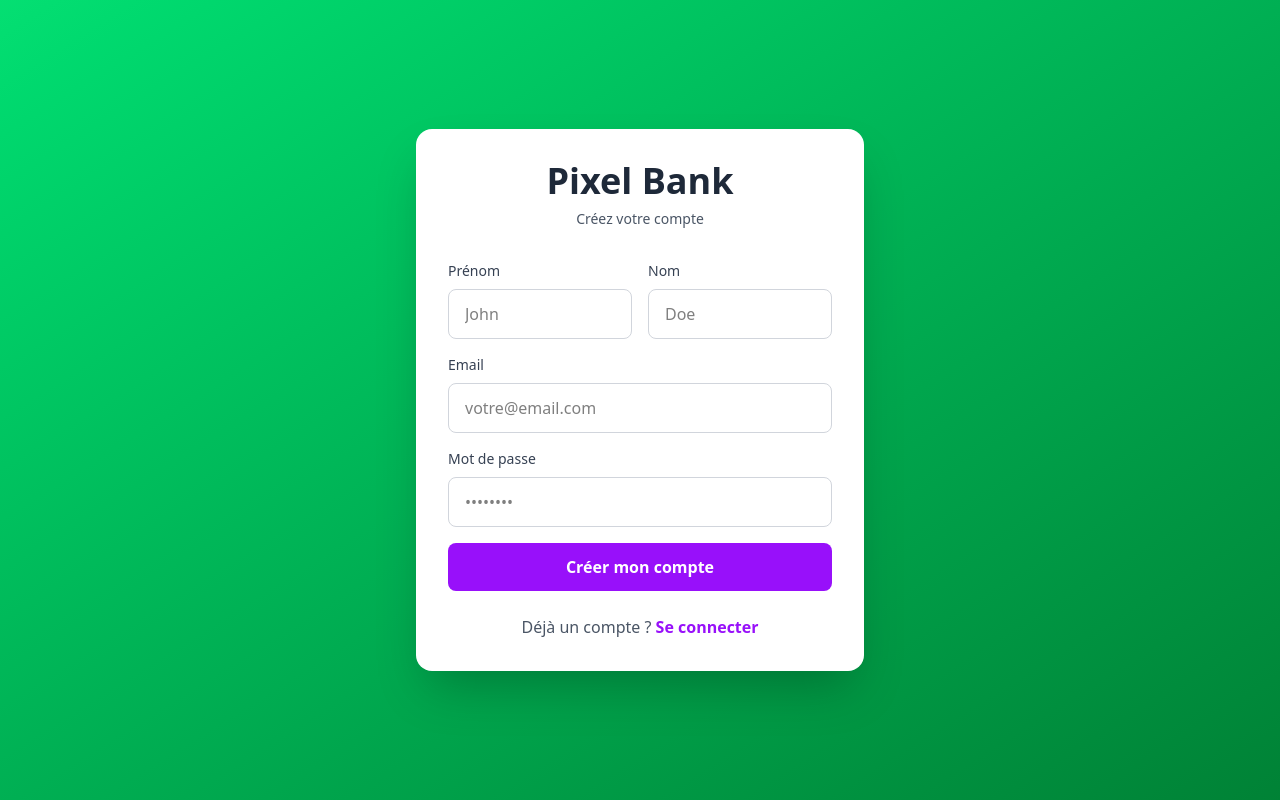
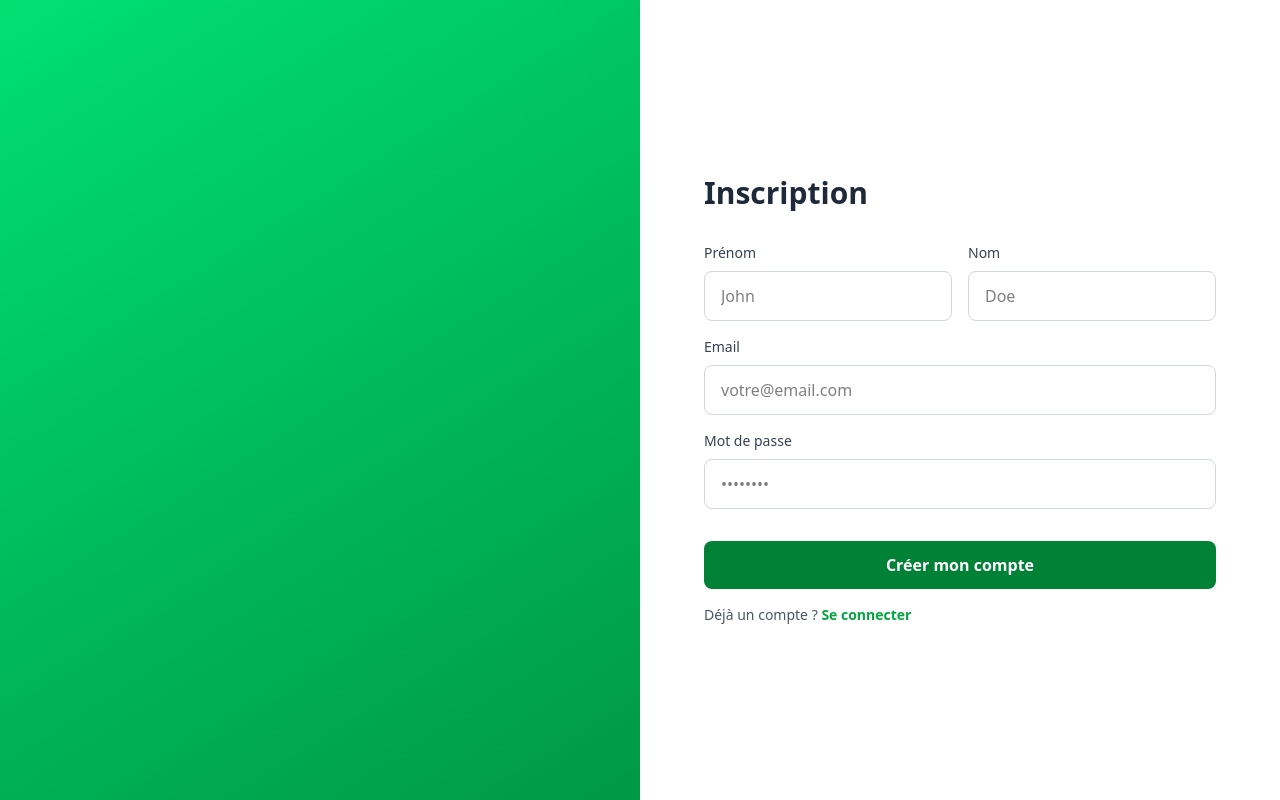
Before and after one commit to simontessard/pixel-bank, a Vue app in the folder client/: page /register in a window 1280 px wide. Built offline with nearby package versions, Linux system fonts and the light colour scheme.

Commit message:
Views improvements

```diff
--- a/client/src/components/icons/IconCommunity.vue
+++ /dev/null
@@ -1,7 +0,0 @@
-<template>
-  <svg xmlns="http://www.w3.org/2000/svg" width="20" height="20" fill="currentColor">
-    <path
-      d="M15 4a1 1 0 1 0 0 2V4zm0 11v-1a1 1 0 0 0-1 1h1zm0 4l-.707.707A1 1 0 0 0 16 19h-1zm-4-4l.707-.707A1 1 0 0 0 11 14v1zm-4.707-1.293a1 1 0 0 0-1.414 1.414l1.414-1.414zm-.707.707l-.707-.707.707.707zM9 11v-1a1 1 0 0 0-.707.293L9 11zm-4 0h1a1 1 0 0 0-1-1v1zm0 4H4a1 1 0 0 0 1.707.707L5 15zm10-9h2V4h-2v2zm2 0a1 1 0 0 1 1 1h2a3 3 0 0 0-3-3v2zm1 1v6h2V7h-2zm0 6a1 1 0 0 1-1 1v2a3 3 0 0 0 3-3h-2zm-1 1h-2v2h2v-2zm-3 1v4h2v-4h-2zm1.707 3.293l-4-4-1.414 1.414 4 4 1.414-1.414zM11 14H7v2h4v-2zm-4 0c-.276 0-.525-.111-.707-.293l-1.414 1.414C5.42 15.663 6.172 16 7 16v-2zm-.707 1.121l3.414-3.414-1.414-1.414-3.414 3.414 1.414 1.414zM9 12h4v-2H9v2zm4 0a3 3 0 0 0 3-3h-2a1 1 0 0 1-1 1v2zm3-3V3h-2v6h2zm0-6a3 3 0 0 0-3-3v2a1 1 0 0 1 1 1h2zm-3-3H3v2h10V0zM3 0a3 3 0 0 0-3 3h2a1 1 0 0 1 1-1V0zM0 3v6h2V3H0zm0 6a3 3 0 0 0 3 3v-2a1 1 0 0 1-1-1H0zm3 3h2v-2H3v2zm1-1v4h2v-4H4zm1.707 4.707l.586-.586-1.414-1.414-.586.586 1.414 1.414z"
-    />
-  </svg>
-</template>
--- a/client/src/components/icons/IconDocumentation.vue
+++ /dev/null
@@ -1,7 +0,0 @@
-<template>
-  <svg xmlns="http://www.w3.org/2000/svg" width="20" height="17" fill="currentColor">
-    <path
-      d="M11 2.253a1 1 0 1 0-2 0h2zm-2 13a1 1 0 1 0 2 0H9zm.447-12.167a1 1 0 1 0 1.107-1.666L9.447 3.086zM1 2.253L.447 1.42A1 1 0 0 0 0 2.253h1zm0 13H0a1 1 0 0 0 1.553.833L1 15.253zm8.447.833a1 1 0 1 0 1.107-1.666l-1.107 1.666zm0-14.666a1 1 0 1 0 1.107 1.666L9.447 1.42zM19 2.253h1a1 1 0 0 0-.447-.833L19 2.253zm0 13l-.553.833A1 1 0 0 0 20 15.253h-1zm-9.553-.833a1 1 0 1 0 1.107 1.666L9.447 14.42zM9 2.253v13h2v-13H9zm1.553-.833C9.203.523 7.42 0 5.5 0v2c1.572 0 2.961.431 3.947 1.086l1.107-1.666zM5.5 0C3.58 0 1.797.523.447 1.42l1.107 1.666C2.539 2.431 3.928 2 5.5 2V0zM0 2.253v13h2v-13H0zm1.553 13.833C2.539 15.431 3.928 15 5.5 15v-2c-1.92 0-3.703.523-5.053 1.42l1.107 1.666zM5.5 15c1.572 0 2.961.431 3.947 1.086l1.107-1.666C9.203 13.523 7.42 13 5.5 13v2zm5.053-11.914C11.539 2.431 12.928 2 14.5 2V0c-1.92 0-3.703.523-5.053 1.42l1.107 1.666zM14.5 2c1.573 0 2.961.431 3.947 1.086l1.107-1.666C18.203.523 16.421 0 14.5 0v2zm3.5.253v13h2v-13h-2zm1.553 12.167C18.203 13.523 16.421 13 14.5 13v2c1.573 0 2.961.431 3.947 1.086l1.107-1.666zM14.5 13c-1.92 0-3.703.523-5.053 1.42l1.107 1.666C11.539 15.431 12.928 15 14.5 15v-2z"
-    />
-  </svg>
-</template>
--- a/client/src/components/icons/IconSupport.vue
+++ /dev/null
@@ -1,7 +0,0 @@
-<template>
-  <svg xmlns="http://www.w3.org/2000/svg" width="20" height="20" fill="currentColor">
-    <path
-      d="M10 3.22l-.61-.6a5.5 5.5 0 0 0-7.666.105 5.5 5.5 0 0 0-.114 7.665L10 18.78l8.39-8.4a5.5 5.5 0 0 0-.114-7.665 5.5 5.5 0 0 0-7.666-.105l-.61.61z"
-    />
-  </svg>
-</template>
--- a/client/src/components/icons/IconTooling.vue
+++ /dev/null
@@ -1,19 +0,0 @@
-<!-- This icon is from <https://github.com/Templarian/MaterialDesign>, distributed under Apache 2.0 (https://www.apache.org/licenses/LICENSE-2.0) license-->
-<template>
-  <svg
-    xmlns="http://www.w3.org/2000/svg"
-    xmlns:xlink="http://www.w3.org/1999/xlink"
-    aria-hidden="true"
-    role="img"
-    class="iconify iconify--mdi"
-    width="24"
-    height="24"
-    preserveAspectRatio="xMidYMid meet"
-    viewBox="0 0 24 24"
-  >
-    <path
-      d="M20 18v-4h-3v1h-2v-1H9v1H7v-1H4v4h16M6.33 8l-1.74 4H7v-1h2v1h6v-1h2v1h2.41l-1.74-4H6.33M9 5v1h6V5H9m12.84 7.61c.1.22.16.48.16.8V18c0 .53-.21 1-.6 1.41c-.4.4-.85.59-1.4.59H4c-.55 0-1-.19-1.4-.59C2.21 19 2 18.53 2 18v-4.59c0-.32.06-.58.16-.8L4.5 7.22C4.84 6.41 5.45 6 6.33 6H7V5c0-.55.18-1 .57-1.41C7.96 3.2 8.44 3 9 3h6c.56 0 1.04.2 1.43.59c.39.41.57.86.57 1.41v1h.67c.88 0 1.49.41 1.83 1.22l2.34 5.39z"
-      fill="currentColor"
-    ></path>
-  </svg>
-</template>
--- a/client/src/views/LoginView.vue
+++ b/client/src/views/LoginView.vue
@@ -1,53 +1,64 @@
 <template>
-  <div class="min-h-screen bg-gradient-to-br from-green-400 to-green-700 flex items-center justify-center p-4">
-    <div class="bg-white rounded-2xl shadow-2xl w-full max-w-md p-8">
-      <div class="text-center mb-8">
-        <h1 class="text-4xl font-bold text-gray-800 mb-2">Pixel Bank</h1>
-        <p class="text-gray-600 text-sm">Connectez-vous à votre compte</p>
-      </div>
+  <div class="min-h-screen bg-gradient-to-br from-green-400 to-green-700 flex items-center justify-end">
 
-      <form @submit.prevent="handleLogin" class="space-y-6">
-        <div>
+    <div class="min-h-screen flex flex-col items-center justify-center bg-white w-full lg:w-1/2 p-8">
+
+      <div class="max-w-lg w-full">
+
+        <h1 class="text-2xl md:text-3xl font-bold text-gray-800 mb-6 md:mb-8">
+          Connexion
+        </h1>
+
+        <form @submit.prevent="handleLogin" class="w-full">
+
+          <div class="mb-8">
+
+            <div class="mb-4">
               <label class="block text-sm font-medium text-gray-700 mb-2">Email</label>
               <input
                 v-model="email"
                 type="email"
                 required
-            class="w-full px-4 py-3 border border-gray-300 rounded-lg focus:ring-2 focus:ring-blue-500 focus:border-transparent outline-none transition"
+                class="w-full px-4 py-3 border border-gray-300 rounded-lg focus:ring-2 focus:ring-green-500 focus:border-transparent outline-none transition"
                 placeholder="votre@email.com"
               />
             </div>
 
-        <div>
+            <div class="mb-4">
               <label class="block text-sm font-medium text-gray-700 mb-2">Mot de passe</label>
               <input
                 v-model="password"
                 type="password"
                 required
-            class="w-full px-4 py-3 border border-gray-300 rounded-lg focus:ring-2 focus:ring-blue-500 focus:border-transparent outline-none transition"
+                class="w-full px-4 py-3 border border-gray-300 rounded-lg focus:ring-2 focus:ring-green-500 focus:border-transparent outline-none transition"
                 placeholder="••••••••"
               />
             </div>
 
-        <div v-if="error" class="bg-red-50 border border-red-200 text-red-700 px-4 py-3 rounded-lg">
+            <div v-if="error" class="bg-red-50 border border-red-200 text-red-700 text-sm px-3 py-2.5 rounded-lg">
               {{ error }}
+            </div>
+
           </div>
 
           <button
             type="submit"
             :disabled="loading"
-          class="w-full bg-blue-600 hover:bg-blue-700 text-white font-semibold py-3 rounded-lg transition disabled:opacity-50 disabled:cursor-not-allowed"
+            class="w-full bg-black md:hover:bg-green-600 text-white cursor-pointer font-semibold py-3 rounded-lg transition disabled:opacity-50 disabled:cursor-not-allowed"
           >
             {{ loading ? 'Connexion...' : 'Se connecter' }}
           </button>
         </form>
 
-      <p class="text-center text-gray-600 mt-6">
+        <p class="text-gray-600 text-sm mt-4">
           Pas encore de compte ?
-        <router-link to="/register" class="text-blue-600 hover:text-blue-700 font-semibold">
+          <router-link to="/register" class="text-green-600 md:hover:text-green-600 font-semibold">
             S'inscrire
           </router-link>
         </p>
+
+      </div>
+
     </div>
   </div>
 </template>
--- a/client/src/views/RegisterView.vue
+++ b/client/src/views/RegisterView.vue
@@ -1,20 +1,26 @@
 <template>
-  <div class="min-h-screen bg-gradient-to-br from-green-400 to-green-700 flex items-center justify-center p-4">
-    <div class="bg-white rounded-2xl shadow-2xl w-full max-w-md p-8">
-      <div class="text-center mb-8">
-        <h1 class="text-4xl font-bold text-gray-800 mb-2">Pixel Bank</h1>
-        <p class="text-gray-600 text-sm">Créez votre compte</p>
-      </div>
+  <div class="min-h-screen bg-gradient-to-br from-green-400 to-green-700 flex items-center justify-end">
 
-      <form @submit.prevent="handleRegister" class="space-y-4">
-        <div class="grid grid-cols-2 gap-4">
+    <div class="min-h-screen flex flex-col items-center justify-center bg-white w-full lg:w-1/2 p-8">
+
+      <div class="max-w-lg w-full">
+
+        <h1 class="text-2xl md:text-3xl font-bold text-gray-800 mb-6 md:mb-8">
+          Inscription
+        </h1>
+
+        <form @submit.prevent="handleRegister">
+
+          <div class="mb-8">
+
+            <div class="grid grid-cols-2 gap-4 mb-4">
               <div>
                 <label class="block text-sm font-medium text-gray-700 mb-2">Prénom</label>
                 <input
                   v-model="firstName"
                   type="text"
                   required
-              class="w-full px-4 py-3 border border-gray-300 rounded-lg focus:ring-2 focus:ring-purple-500 focus:border-transparent outline-none transition"
+                  class="w-full px-4 py-3 border border-gray-300 rounded-lg focus:ring-2 focus:ring-green-500 focus:border-transparent outline-none transition"
                   placeholder="John"
                 />
               </div>
@@ -24,24 +30,24 @@
                   v-model="lastName"
                   type="text"
                   required
-              class="w-full px-4 py-3 border border-gray-300 rounded-lg focus:ring-2 focus:ring-purple-500 focus:border-transparent outline-none transition"
+                  class="w-full px-4 py-3 border border-gray-300 rounded-lg focus:ring-2 focus:ring-green-500 focus:border-transparent outline-none transition"
                   placeholder="Doe"
                 />
               </div>
             </div>
 
-        <div>
+            <div class="mb-4">
               <label class="block text-sm font-medium text-gray-700 mb-2">Email</label>
               <input
                 v-model="email"
                 type="email"
                 required
-            class="w-full px-4 py-3 border border-gray-300 rounded-lg focus:ring-2 focus:ring-purple-500 focus:border-transparent outline-none transition"
+                class="w-full px-4 py-3 border border-gray-300 rounded-lg focus:ring-2 focus:ring-green-500 focus:border-transparent outline-none transition"
                 placeholder="votre@email.com"
               />
             </div>
 
-        <div>
+            <div class="mb-4">
               <label class="block text-sm font-medium text-gray-700 mb-2">Mot de passe</label>
               <input
                 v-model="password"
@@ -52,25 +58,30 @@
               />
             </div>
 
-        <div v-if="error" class="bg-red-50 border border-red-200 text-red-700 px-4 py-3 rounded-lg">
+            <div v-if="error" class="bg-red-50 border border-red-200 text-red-700 text-sm px-3 py-2.5 rounded-lg">
               {{ error }}
+            </div>
+
           </div>
 
           <button
             type="submit"
             :disabled="loading"
-          class="w-full bg-purple-600 hover:bg-purple-700 text-white font-semibold py-3 rounded-lg transition disabled:opacity-50 disabled:cursor-not-allowed"
+            class="w-full cursor-pointer bg-green-700 md:hover:bg-green-600 text-white font-semibold py-3 rounded-lg transition disabled:opacity-50 disabled:cursor-not-allowed"
           >
             {{ loading ? 'Création...' : 'Créer mon compte' }}
           </button>
         </form>
 
-      <p class="text-center text-gray-600 mt-6">
+        <p class="text-gray-600 text-sm mt-4">
           Déjà un compte ?
-        <router-link to="/login" class="text-purple-600 hover:text-purple-700 font-semibold">
+          <router-link to="/login" class="text-green-600 hover:text-green-700 font-semibold">
             Se connecter
           </router-link>
         </p>
+
+      </div>
+
     </div>
   </div>
 </template>
```
Also changed, not shown: client/src/components/icons/IconEcosystem.vue (deleted, +0 -7 lines). Lines whose indentation alone changed are shown as unchanged.
